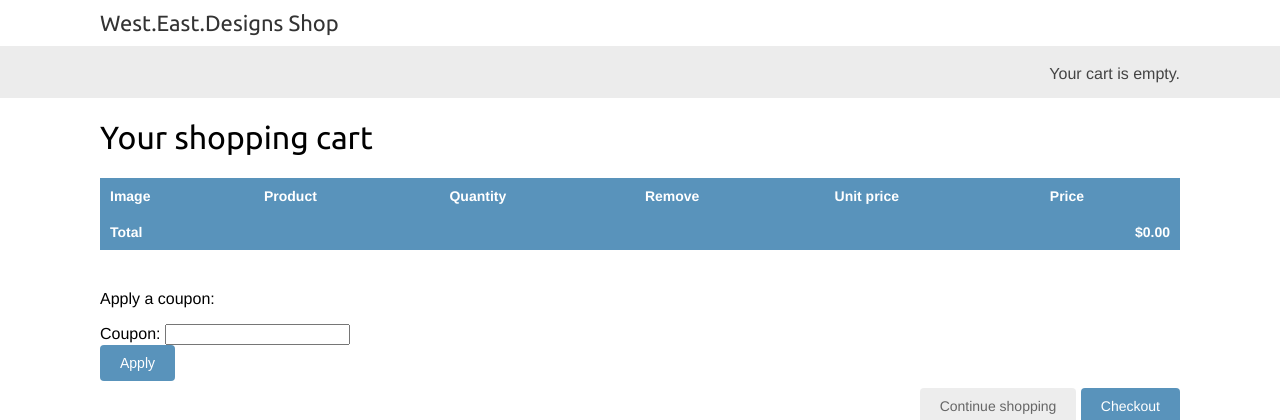
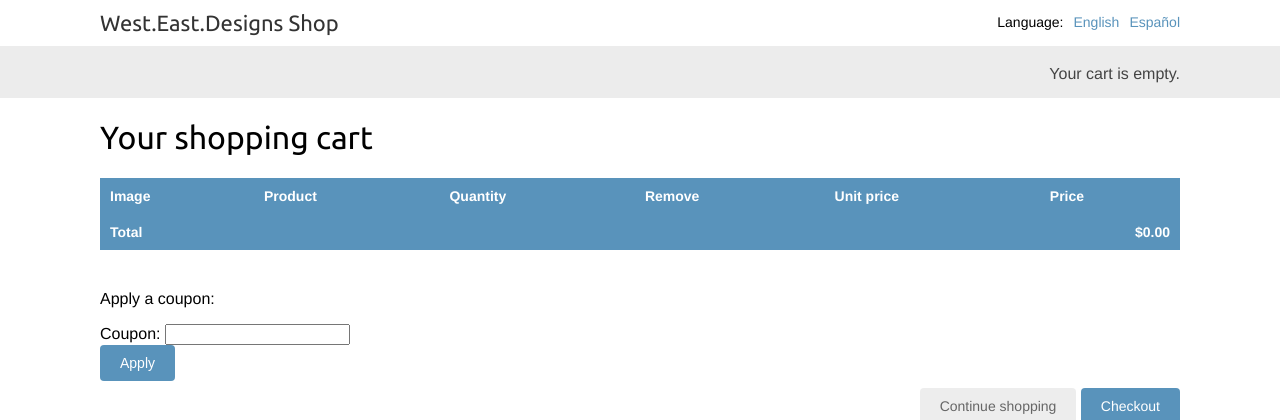
Before and after one commit to westeastdesigns/dj5-shop, a Django app: page /en/cart/ in a window 1280 px wide. Shown: the top 420 px of the page. Run offline with Django 5.2, Linux system fonts and the light colour scheme; parts of the project's set-up code (start-up, migrations or seed data) failed here and were passed over.

Commit message:
Added language selector for users

```diff
--- a/myshop/shop/templates/shop/base.html
+++ b/myshop/shop/templates/shop/base.html
@@ -10,6 +10,24 @@
     <body>
         <div id="header">
             <a href="/" class="logo">{% translate "West.East.Designs Shop" %}</a>
+
+            <!-- allow users to switch language -->
+            {% get_current_language as LANGUAGE_CODE %}
+            {% get_available_languages as LANGUAGES %}
+            {% get_language_info_list for LANGUAGES as languages %}
+            <div class="languages">
+                <p>{% translate "Language" %}:</p>
+                <ul class="languages">
+                    {% for language in languages %}
+                        <li>
+                            <a href="/{{ language.code }}/"
+                            {% if language.code == LANGUAGE_CODE %} class="selected"{% endif %}>
+                                {{ language.name_local|title }}
+                            </a>
+                        </li>
+                    {% endfor %}
+                </ul>
+            </div>
         </div>
         <div id="subheader">
             <div class="cart">
```
Also changed, not shown: myshop/locale/en/LC_MESSAGES/django.po, myshop/locale/es/LC_MESSAGES/django.po, myshop/orders/locale/es/LC_MESSAGES/django.po.
